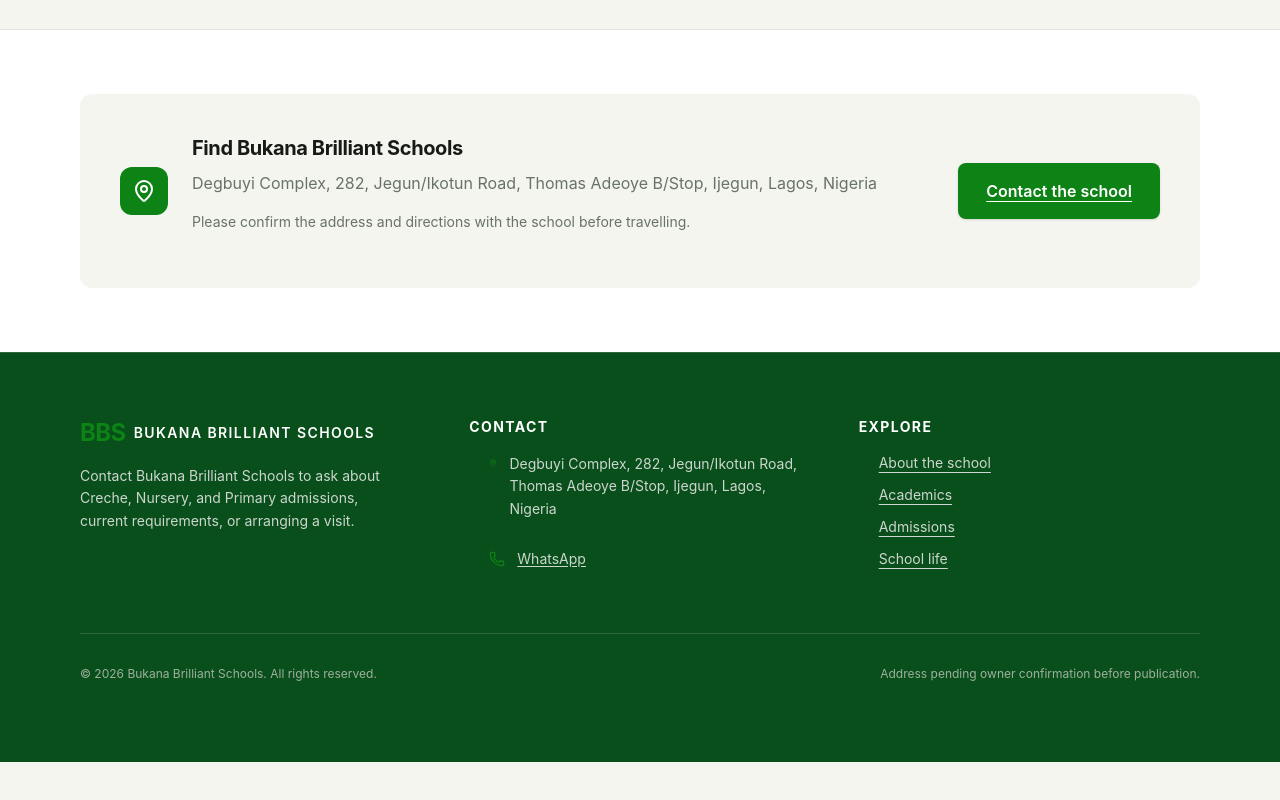
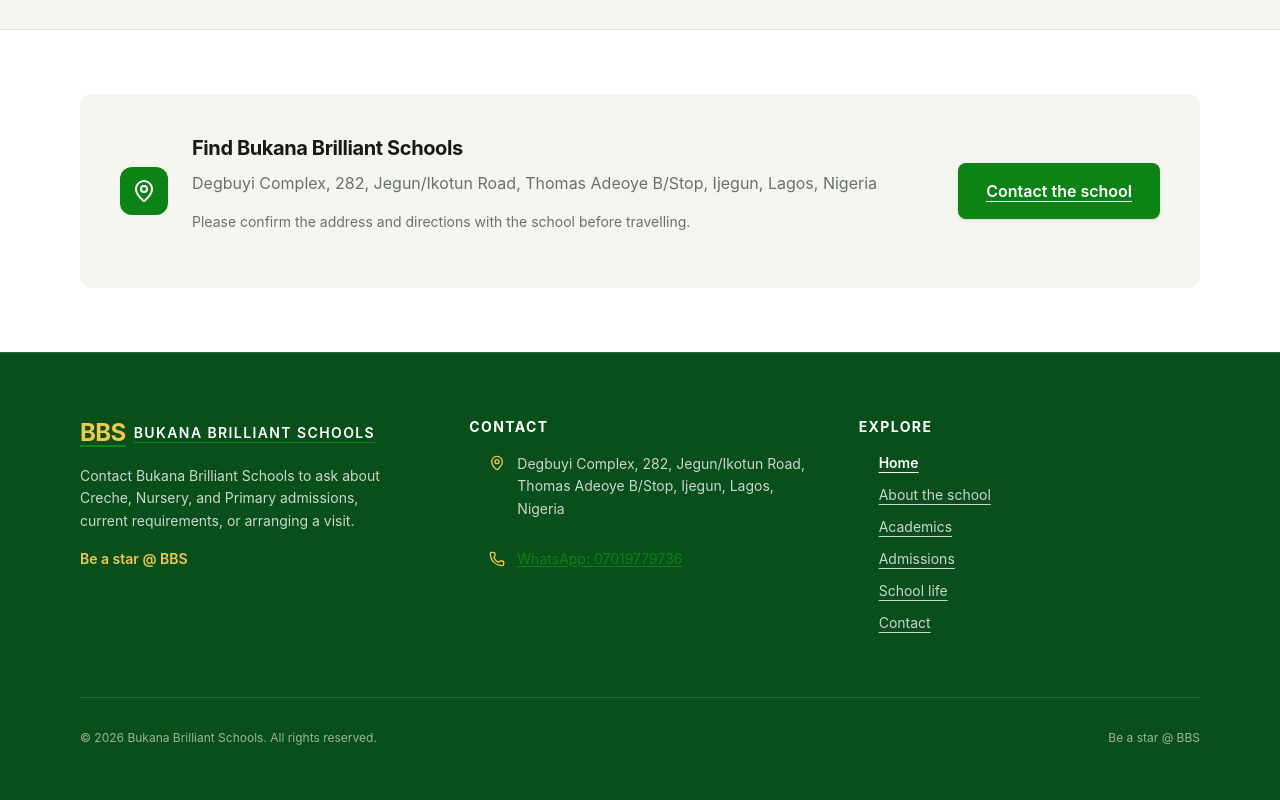
Before and after one commit to blinkzdlfx-cell/bukana-brilliant-schools, a React (Vite) app: page / in a window 1280 px wide. Shown: the part 3690-4490 px from the top of the page. Before the commit the page ends 4452 px from the top, so only its background shows below. Built offline with nearby package versions, Linux system fonts and the light colour scheme.

Commit message:
Remove internal pending notice and improve footer navigation

```diff
--- a/src/components/layout/SiteFooter.jsx
+++ b/src/components/layout/SiteFooter.jsx
@@ -1,9 +1,6 @@
 import { Mail, Phone, MapPin, Share2 } from 'lucide-react';
-import { Button } from '@/components/ui/button.jsx';
 import { cn } from '@/lib/utils.js';
 import { contactDetails, contactIntro } from '@/data/contact.js';
-
-const ICONS = { Mail, Phone, MapPin, Share2 };
 
 export function SiteFooter({ currentPath, onLinkClick }) {
   const currentYear = new Date().getFullYear();
@@ -13,107 +10,56 @@ export function SiteFooter({ currentPath, onLinkClick }) {
       <div className="container-wide section-pad">
         <div className="grid grid-cols-1 md:grid-cols-3 gap-8 md:gap-12">
           <div className="space-y-4">
-            <div className="flex items-center gap-2">
-              <span className="text-2xl font-bold text-brand tracking-tight">BBS</span>
-              <span className="text-sm font-semibold text-surface-white uppercase tracking-widest">
-                Bukana Brilliant Schools
-              </span>
-            </div>
-            <p className="text-sm text-[#cdd6ce] leading-relaxed max-w-xs">
-              {contactIntro}
-            </p>
+            <a href="/" onClick={(e) => { e.preventDefault(); onLinkClick('/'); }} className="inline-flex items-center gap-2 rounded-sm focus-visible:outline-accent focus-visible:outline-2 focus-visible:outline-offset-4">
+              <span className="text-2xl font-bold text-accent tracking-tight">BBS</span>
+              <span className="text-sm font-semibold text-surface-white uppercase tracking-widest">Bukana Brilliant Schools</span>
+            </a>
+            <p className="max-w-xs text-sm leading-relaxed text-[#cdd6ce]">{contactIntro}</p>
+            <p className="text-sm font-semibold text-accent">Be a star @ BBS</p>
             <div className="flex items-center gap-3">
-              {contactDetails.social.length > 0 ? (
-                contactDetails.social.map((s) => (
-                  <a
-                    key={s.href}
-                    href={s.href}
-                    target="_blank"
-                    rel="noopener noreferrer"
-                    className="w-8 h-8 rounded-md flex items-center justify-center bg-brand hover:bg-brand-deep text-surface-white transition-colors"
-                    aria-label={s.label}
-                  >
-                    <Share2 className="w-4 h-4" />
-                  </a>
-                ))
-              ) : null}
+              {contactDetails.social.map((social) => (
+                <a key={social.href} href={social.href} target="_blank" rel="noopener noreferrer" className="flex h-9 w-9 items-center justify-center rounded-md bg-brand text-surface-white transition-colors hover:bg-brand-deep" aria-label={social.label}>
+                  <Share2 className="h-4 w-4" />
+                </a>
+              ))}
             </div>
           </div>
 
           <div className="space-y-4">
-            <h3 className="text-sm font-bold uppercase tracking-widest text-surface-white">Contact</h3>
+            <h2 className="text-sm font-bold uppercase tracking-widest text-surface-white">Contact</h2>
             <ul className="space-y-3 text-sm text-[#cdd6ce]">
-              {contactDetails.address ? (
-                <li className="flex items-start gap-3 leading-relaxed">
-                  <MapPin className="w-4 h-4 mt-0.5 text-brand" />
-                  <p>{contactDetails.address}</p>
-                </li>
-              ) : null}
-              {contactDetails.phone ? (
-                <li className="flex items-center gap-3">
-                  <Phone className="w-4 h-4 text-brand" />
-                  <a href={`tel:${contactDetails.phone}`} className="text-[#cdd6ce] hover:text-surface-white transition-colors underline underline-offset-2">
-                    {contactDetails.phone}
-                  </a>
-                </li>
-              ) : null}
-              {contactDetails.whatsapp ? (
-                <li className="flex items-center gap-3">
-                  <Phone className="w-4 h-4 text-brand" />
-                  <a href={contactDetails.whatsapp} className="text-[#cdd6ce] hover:text-surface-white transition-colors underline underline-offset-2">
-                    WhatsApp
-                  </a>
-                </li>
-              ) : null}
-              {contactDetails.email ? (
-                <li className="flex items-center gap-3">
-                  <Mail className="w-4 h-4 text-brand" />
-                  <a href={`mailto:${contactDetails.email}`} className="text-[#cdd6ce] hover:text-surface-white transition-colors underline underline-offset-2">
-                    {contactDetails.email}
-                  </a>
-                </li>
-              ) : null}
+              {contactDetails.address && <li className="flex items-start gap-3 leading-relaxed"><MapPin className="mt-0.5 h-4 w-4 shrink-0 text-accent" /><p>{contactDetails.address}</p></li>}
+              {contactDetails.phone && <li className="flex items-center gap-3"><Phone className="h-4 w-4 text-accent" /><a href={`tel:${contactDetails.phone}`} className="underline underline-offset-2 hover:text-surface-white">{contactDetails.phone}</a></li>}
+              {contactDetails.whatsapp && <li className="flex items-center gap-3"><Phone className="h-4 w-4 text-accent" /><a href={contactDetails.whatsapp} target="_blank" rel="noopener noreferrer" className="underline underline-offset-2 hover:text-surface-white">WhatsApp: {contactDetails.whatsappDisplay || 'Message the school'}</a></li>}
+              {contactDetails.email && <li className="flex items-center gap-3"><Mail className="h-4 w-4 text-accent" /><a href={`mailto:${contactDetails.email}`} className="underline underline-offset-2 hover:text-surface-white">{contactDetails.email}</a></li>}
             </ul>
           </div>
 
-          <div className="space-y-4">
-            <h3 className="text-sm font-bold uppercase tracking-widest text-surface-white">Explore</h3>
+          <nav aria-label="Footer navigation" className="space-y-4">
+            <h2 className="text-sm font-bold uppercase tracking-widest text-surface-white">Explore</h2>
             <ul className="space-y-3 text-sm text-[#cdd6ce]">
               {[
+                { label: 'Home', href: '/' },
                 { label: 'About the school', href: '/about' },
                 { label: 'Academics', href: '/academics' },
                 { label: 'Admissions', href: '/admissions' },
                 { label: 'School life', href: '/school-life' },
+                { label: 'Contact', href: '/contact' },
               ].map((item) => {
                 const isActive = currentPath === item.href;
                 return (
                   <li key={item.href}>
-                    <a
-                      href={item.href}
-                      onClick={(e) => {
-                        e.preventDefault();
-                        onLinkClick(item.href);
-                      }}
-                      className={cn(
-                        'transition-colors',
-                        isActive ? 'text-surface-white' : 'text-[#cdd6ce] hover:text-surface-white'
-                      )}
-                      aria-current={isActive ? 'page' : undefined}
-                    >
-                      {item.label}
-                    </a>
+                    <a href={item.href} onClick={(e) => { e.preventDefault(); onLinkClick(item.href); }} className={cn('transition-colors hover:text-surface-white', isActive ? 'font-semibold text-surface-white' : 'text-[#cdd6ce]')} aria-current={isActive ? 'page' : undefined}>{item.label}</a>
                   </li>
                 );
               })}
             </ul>
-          </div>
+          </nav>
         </div>
 
-        <div className="mt-12 pt-8 border-t border-border-dark flex flex-col md:flex-row justify-between items-center gap-4 text-xs text-[#9fb09f]">
-          <p>
-            &copy; {currentYear} Bukana Brilliant Schools. All rights reserved.
-          </p>
-          <p className="text-[#9fb09f]">Address pending owner confirmation before publication.</p>
+        <div className="mt-12 flex flex-col items-start justify-between gap-3 border-t border-border-dark pt-8 text-xs text-[#9fb09f] md:flex-row md:items-center">
+          <p>&copy; {currentYear} Bukana Brilliant Schools. All rights reserved.</p>
+          <p>Be a star @ BBS</p>
         </div>
       </div>
     </footer>
```
